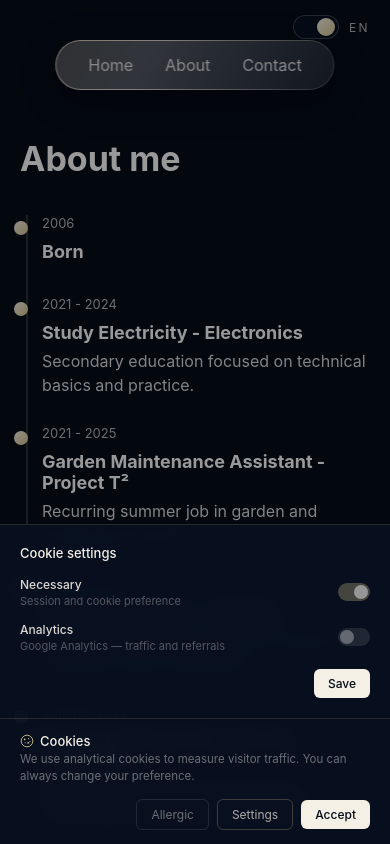
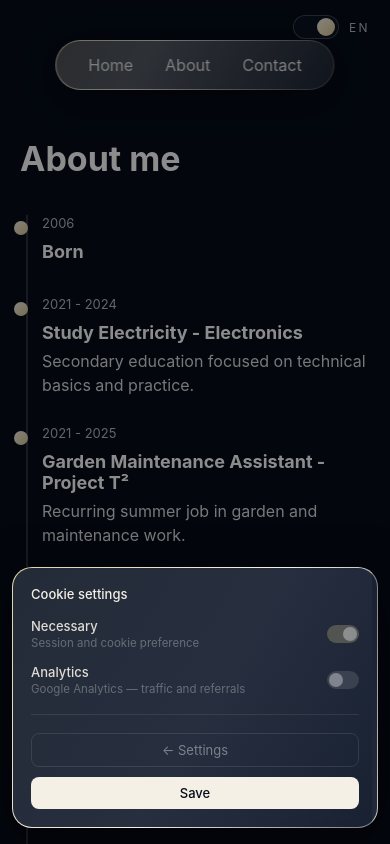
Before and after one commit to axelwey/cv-English, a Next.js app: page /over in a window 390 px wide. Both pictures are taken after a click on the button "Settings". Built offline with nearby package versions, Linux system fonts and the light colour scheme; no server answers.

Commit message:
update phoneview cookies

```diff
--- a/app/components/CookieBanner.module.css
+++ b/app/components/CookieBanner.module.css
@@ -1,103 +1,142 @@
 .overlay {
   position: fixed;
   inset: 0;
-  background: rgba(0, 0, 0, 0.4);
+  background: rgba(0, 0, 0, 0.45);
   z-index: 9998;
 }
 
 .wrapper {
   position: fixed;
-  bottom: 0;
-  left: 0;
-  right: 0;
+  bottom: 32px;
+  left: 50%;
+  transform: translateX(-50%);
   z-index: 9999;
+  width: calc(100% - 48px);
+  max-width: 480px;
   font-family: Inter, system-ui, sans-serif;
-  animation: fadeIn 0.3s ease;
+  animation: slideUp 0.4s cubic-bezier(0.16, 1, 0.3, 1);
 }
 
-@keyframes fadeIn {
+@keyframes slideUp {
   from {
     opacity: 0;
-    transform: translateY(20px);
+    transform: translateX(-50%) translateY(24px);
   }
   to {
     opacity: 1;
-    transform: translateY(0);
+    transform: translateX(-50%) translateY(0);
   }
 }
 
-/* ── Main banner ── */
-.banner {
-  background: rgba(8, 16, 32, 0.92);
+/* ── Card (matches .end-menu__nav style exactly) ── */
+.card {
+  position: relative;
+  border-radius: 20px;
+  padding: 22px 24px;
+
+  background:
+    linear-gradient(
+      rgba(10, 20, 40, 0.88),
+      rgba(10, 20, 40, 0.88)
+    ) padding-box,
+    linear-gradient(
+      120deg,
+      rgba(255, 255, 255, 0.2),
+      #f5f0e6,
+      #d6c48f,
+      #f5f0e6,
+      rgba(255, 255, 255, 0.2)
+    ) border-box;
+
+  border: 1px solid transparent;
   backdrop-filter: blur(12px);
-  border-top: 1px solid rgba(214, 196, 143, 0.15);
-  padding: 14px 20px;
+  box-shadow: 0 12px 48px rgba(0, 0, 0, 0.5);
+
+  background-size: 100% 100%, 300% 300%;
+  background-position: center, 0% 50%;
+  animation: cardGradientMove 25s linear infinite;
+}
+
+@keyframes cardGradientMove {
+  from { background-position: center, 0% 50%; }
+  to   { background-position: center, 300% 50%; }
+}
+
+/* ── Header row ── */
+.header {
   display: flex;
   align-items: center;
-  gap: 14px;
-}
-
-.content {
-  flex: 1;
-  min-width: 0;
-}
-
-.titleRow {
-  display: flex;
-  align-items: center;
-  gap: 6px;
-  margin-bottom: 2px;
+  gap: 8px;
+  margin-bottom: 8px;
 }
 
 .title {
-  font-size: 13px;
+  font-size: 15px;
   font-weight: 500;
   color: #f5f0e6;
 }
 
 .description {
-  font-size: 11.5px;
-  color: rgba(255, 255, 255, 0.4);
-  line-height: 1.5;
-  margin: 0;
+  font-size: 13px;
+  color: rgba(255, 255, 255, 0.45);
+  line-height: 1.55;
+  margin: 0 0 18px;
 }
 
-/* ── Buttons ── */
-.buttons {
+/* ── Action row ── */
+.actions {
+  display: flex;
+  align-items: center;
+  justify-content: space-between;
+  gap: 8px;
+  flex-wrap: wrap;
+}
+
+.actionsRight {
   display: flex;
   gap: 8px;
-  align-items: center;
-  flex-shrink: 0;
 }
 
 .btnReject {
-  padding: 7px 14px;
-  border-radius: 6px;
-  font-size: 12px;
+  padding: 8px 16px;
+  border-radius: 8px;
+  font-size: 13px;
   font-family: inherit;
   cursor: pointer;
   background: transparent;
   border: 1px solid rgba(255, 255, 255, 0.1);
   color: rgba(255, 255, 255, 0.4);
   white-space: nowrap;
+  transition: border-color 0.2s ease, color 0.2s ease;
+}
+
+.btnReject:hover {
+  border-color: rgba(255, 255, 255, 0.2);
+  color: rgba(255, 255, 255, 0.6);
 }
 
 .btnSettings {
-  padding: 7px 14px;
-  border-radius: 6px;
-  font-size: 12px;
+  padding: 8px 16px;
+  border-radius: 8px;
+  font-size: 13px;
   font-family: inherit;
   cursor: pointer;
   background: transparent;
-  border: 1px solid rgba(214, 196, 143, 0.25);
-  color: rgba(245, 240, 230, 0.7);
+  border: 1px solid rgba(214, 196, 143, 0.3);
+  color: rgba(245, 240, 230, 0.75);
   white-space: nowrap;
+  transition: border-color 0.2s ease, color 0.2s ease;
+}
+
+.btnSettings:hover {
+  border-color: rgba(214, 196, 143, 0.55);
+  color: #f5f0e6;
 }
 
 .btnAccept {
-  padding: 7px 14px;
-  border-radius: 6px;
-  font-size: 12px;
+  padding: 8px 16px;
+  border-radius: 8px;
+  font-size: 13px;
   font-family: inherit;
   cursor: pointer;
   background: #f5f0e6;
@@ -105,16 +144,21 @@
   color: #050b18;
   font-weight: 500;
   white-space: nowrap;
+  transition: background 0.2s ease;
 }
 
-/* ── Settings panel ── */
-.settingsPanel {
-  background: rgba(8, 16, 32, 0.95);
-  backdrop-filter: blur(12px);
-  border-top: 1px solid rgba(214, 196, 143, 0.15);
-  padding: 20px;
+.btnAccept:hover {
+  background: #fff;
 }
 
+/* ── Divider between settings and actions ── */
+.divider {
+  height: 1px;
+  background: rgba(214, 196, 143, 0.12);
+  margin: 18px 0;
+}
+
+/* ── Settings panel (replaces description in same card) ── */
 .settingsTitle {
   font-size: 13px;
   font-weight: 500;
@@ -136,23 +180,17 @@
 }
 
 .categoryLabel {
-  font-size: 12px;
+  font-size: 13px;
   font-weight: 500;
   color: rgba(245, 240, 230, 0.9);
   display: block;
 }
 
 .categoryDesc {
-  font-size: 11px;
+  font-size: 11.5px;
   color: rgba(255, 255, 255, 0.3);
   display: block;
   margin-top: 2px;
-}
-
-.saveRow {
-  margin-top: 16px;
-  display: flex;
-  justify-content: flex-end;
 }
 
 /* ── Toggle ── */
@@ -168,18 +206,9 @@
   transition: background 0.2s ease;
 }
 
-.toggleOn {
-  background: rgba(214, 196, 143, 0.5);
-}
-
-.toggleOff {
-  background: rgba(255, 255, 255, 0.1);
-}
-
-.toggleDisabled {
-  opacity: 0.6;
-  cursor: not-allowed;
-}
+.toggleOn  { background: rgba(214, 196, 143, 0.55); }
+.toggleOff { background: rgba(255, 255, 255, 0.12); }
+.toggleDisabled { opacity: 0.5; cursor: not-allowed; }
 
 .toggleCircle {
   position: absolute;
@@ -190,24 +219,40 @@
   transition: left 0.2s ease, background 0.2s ease;
 }
 
-.toggleCircleOn {
-  left: 16px;
-  background: #f5f0e6;
-}
-
-.toggleCircleOff {
-  left: 2px;
-  background: rgba(255, 255, 255, 0.3);
-}
+.toggleCircleOn  { left: 16px; background: #f5f0e6; }
+.toggleCircleOff { left: 2px;  background: rgba(255, 255, 255, 0.35); }
 
 /* ── Mobile ── */
-@media (max-width: 600px) {
-  .banner {
-    flex-wrap: wrap;
+@media (max-width: 520px) {
+  .wrapper {
+    bottom: 16px;
+    width: calc(100% - 24px);
   }
 
-  .buttons {
+  .card {
+    padding: 18px;
+  }
+
+  .actions {
+    flex-direction: column;
+    align-items: stretch;
+    gap: 10px;
+  }
+
+  /* Settings + Accept each take half the row */
+  .actionsRight {
     width: 100%;
-    justify-content: flex-end;
+  }
+
+  .btnSettings,
+  .btnAccept {
+    flex: 1;
+    text-align: center;
+  }
+
+  /* Allergisch: full width, subtle */
+  .btnReject {
+    width: 100%;
+    text-align: center;
   }
 }
--- a/app/components/CookieBanner.tsx
+++ b/app/components/CookieBanner.tsx
@@ -37,19 +37,13 @@ const translations = {
 };
 
 const CookieIcon = () => (
-  <svg
-    width="14"
-    height="14"
-    viewBox="0 0 24 24"
-    fill="none"
-    aria-hidden="true"
-  >
+  <svg width="16" height="16" viewBox="0 0 24 24" fill="none" aria-hidden="true">
     <circle cx="12" cy="12" r="10" stroke="#d6c48f" strokeWidth="1.5" />
-    <circle cx="8" cy="9" r="1.5" fill="#d6c48f" />
-    <circle cx="15" cy="8" r="1" fill="#d6c48f" />
+    <circle cx="8"  cy="9"  r="1.5" fill="#d6c48f" />
+    <circle cx="15" cy="8"  r="1"   fill="#d6c48f" />
     <circle cx="14" cy="15" r="1.5" fill="#d6c48f" />
-    <circle cx="9" cy="15" r="1" fill="#d6c48f" />
-    <circle cx="17" cy="13" r="1" fill="#d6c48f" />
+    <circle cx="9"  cy="15" r="1"   fill="#d6c48f" />
+    <circle cx="17" cy="13" r="1"   fill="#d6c48f" />
   </svg>
 );
 
@@ -63,16 +57,15 @@ export default function CookieBanner() {
 
   const t = translations[language];
 
-  const handleSave = () => {
-    setConsent(analyticsEnabled ? "analytics" : "rejected");
-  };
+  const handleSave = () => setConsent(analyticsEnabled ? "analytics" : "rejected");
 
   return (
     <>
       <div className={styles.overlay} />
       <div className={styles.wrapper}>
-        {showSettings && (
-          <div className={styles.settingsPanel}>
+        <div className={styles.card}>
+          {showSettings ? (
+            <>
               <p className={styles.settingsTitle}>{t.settingsTitle}</p>
 
               <div className={styles.category}>
@@ -109,33 +102,42 @@ export default function CookieBanner() {
                 </button>
               </div>
 
-            <div className={styles.saveRow}>
+              <div className={styles.divider} />
+
+              <div className={styles.actions}>
+                <button
+                  className={styles.btnReject}
+                  onClick={() => setShowSettings(false)}
+                >
+                  ← {t.settings}
+                </button>
+                <div className={styles.actionsRight}>
                   <button className={styles.btnAccept} onClick={handleSave}>
                     {t.save}
                   </button>
                 </div>
               </div>
-        )}
-
-        <div className={styles.banner}>
-          <div className={styles.content}>
-            <div className={styles.titleRow}>
+            </>
+          ) : (
+            <>
+              <div className={styles.header}>
                 <CookieIcon />
                 <span className={styles.title}>{t.title}</span>
               </div>
+
               <p className={styles.description}>{t.description}</p>
-          </div>
 
-          <div className={styles.buttons}>
+              <div className={styles.actions}>
                 <button
                   className={styles.btnReject}
                   onClick={() => setConsent("rejected")}
                 >
                   {t.reject}
                 </button>
+                <div className={styles.actionsRight}>
                   <button
                     className={styles.btnSettings}
-              onClick={() => setShowSettings((v) => !v)}
+                    onClick={() => setShowSettings(true)}
                   >
                     {t.settings}
                   </button>
@@ -147,6 +149,9 @@ export default function CookieBanner() {
                   </button>
                 </div>
               </div>
+            </>
+          )}
+        </div>
       </div>
     </>
   );
```
Lines whose indentation alone changed are shown as unchanged.
